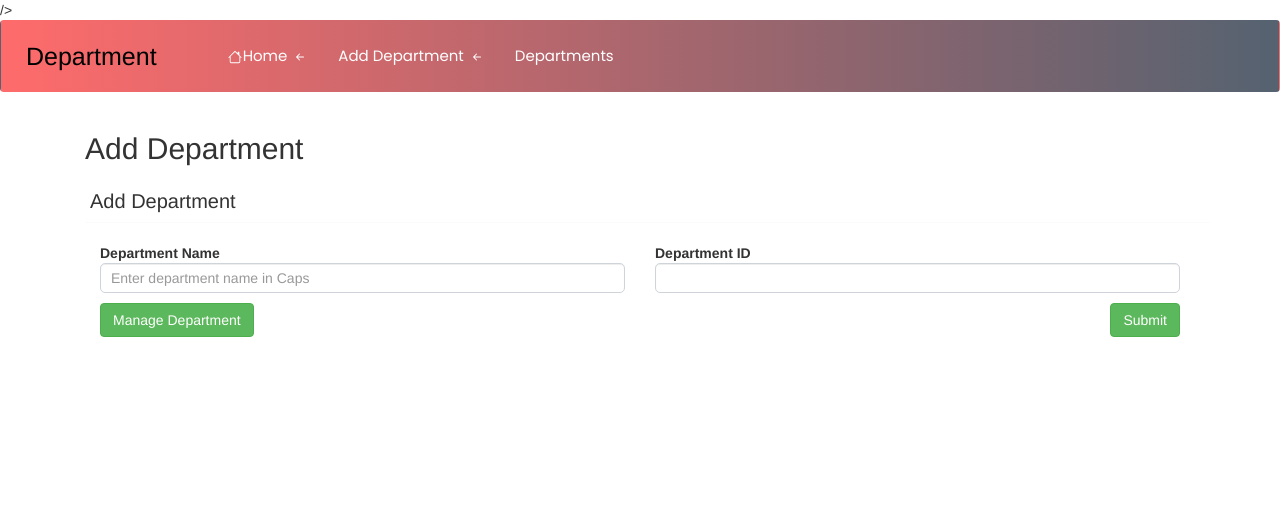
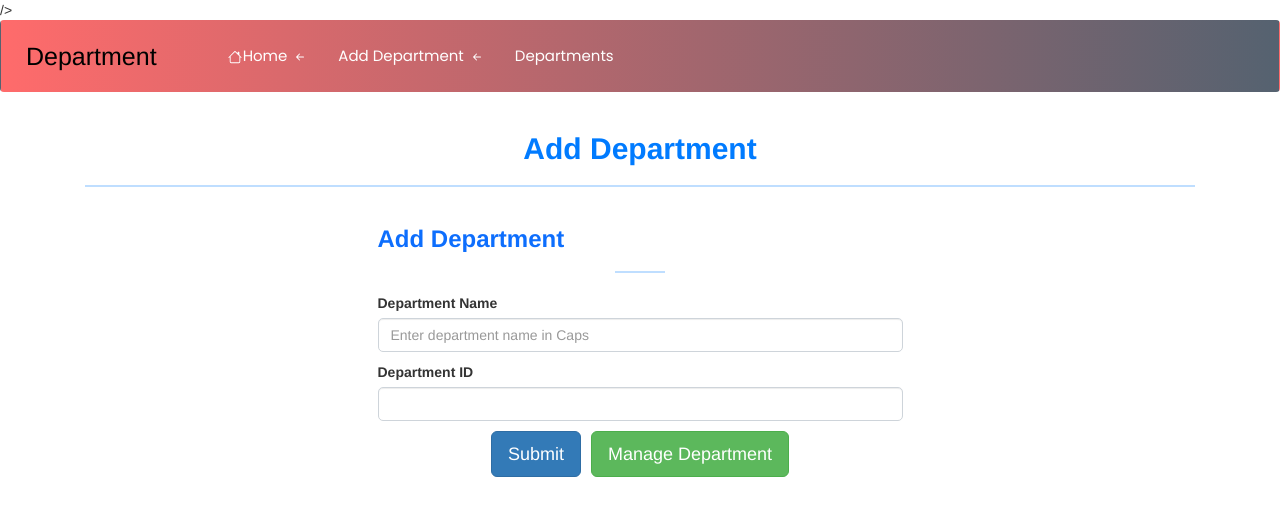
Before and after one commit to sandipan-das-sd/ems, a React (Create React App) app: page /addDepartment in a window 1280 px wide. Shown: the top 516 px of the page. Built offline with nearby package versions, Linux system fonts and the light colour scheme; no server answers.

Commit message:
ui bug fixes of add dept

```diff
--- a/src/components/NewDepartment.js
+++ b/src/components/NewDepartment.js
@@ -1,3 +1,4 @@
+
 import React, { useState } from "react";
 import axios from 'axios';
 import { useNavigate } from "react-router-dom";
@@ -49,12 +50,11 @@ export default function NewDepartment() {
     });
   };
 
-
   return (
     <>
       {showSuccessAlert && (
-        <div className="alert alert-success d-flex align-items-center" role="alert" style={{ width: "1285px" }}>
-          <span className="me-20" role="img" aria-label="Success">✅</span>
+        <div className="alert alert-success d-flex align-items-center" role="alert" style={{ width: "1085px" }}>
+          <span className="me-10" role="img" aria-label="Success">✅</span>
           <div>
             Department added Successfully!!!
           </div>
@@ -68,36 +68,20 @@ export default function NewDepartment() {
         </div>
       )}
 
-      <div className="container my-2">
-        <h2>Add Department</h2>
+      <div className="container my-2" style={{ textAlign: "center" }}>
+        <h2 style={{ color: "#007bff", marginBottom: "20px", fontWeight: "bold" }}>Add Department</h2>
+        <hr style={{ borderTop: "2px solid #007bff" }} />
       </div>
 
-      <div className="container-fluid pt-3" style={{ padding: "100px" }}>
+      <div className="container-fluid pt-3" style={{ padding: "50px 100px", position: "relative" }}>
         <form onSubmit={handleSubmit}>
-          <div className="row d-flex justify-content-evenly">
-            <h5 style={{ fontSize: "20px" }} className="px-2">
-              Add Department
-            </h5>
-            <hr />
-            <div className="container">
-              <div className="row">
+          <div className="row justify-content-center">
             <div className="col-md-6">
               <div className="mb-3">
-                    <b className="">Department Name</b>
-                    {/* <input
-                      type="text"
-                      name="deptName"
-                      id="deptname"
-                      value={formData.deptName}
-                      placeholder="Enter department name in Caps"
-                      onChange={handleChange}
-                      style={{
-                        border: "1px solid",
-                        width: "100%",
-                        height: "30px",
-
-                      }}
-                    /> */}
+                <b className="text-primary" style={{ fontSize: "24px", marginBottom: "15px", display: "block" }}>Add Department</b>
+                <hr style={{ borderTop: "2px solid #007bff", width: "50px", margin: "0 auto 20px auto" }} />
+                <div className="mb-3">
+                  <label htmlFor="deptName" className="form-label">Department Name</label>
                   <input
                     type="text"
                     name="deptName"
@@ -105,59 +89,37 @@ export default function NewDepartment() {
                     value={formData.deptName}
                     placeholder="Enter department name in Caps"
                     onChange={handleChange}
+                    className="form-control"
                     style={{
                       border: "1px solid #ced4da",
                       borderRadius: "5px",
-                        width: "100%",
-                        height: "30px",
-                        padding: "5px 10px",
                       transition: "border-color 0.3s",
-                        outline: "none", // Remove outline on focus
                     }}
-                      className="form-control"
-                      onMouseEnter={(e) => e.target.style.borderColor = "#80bdff"} // Change border color on hover
-                      onMouseLeave={(e) => e.target.style.borderColor = "#ced4da"} // Reset border color on mouse leave
-                      onFocus={(e) => e.target.style.borderColor = "#007bff"} // Change border color on focus
-                      onBlur={(e) => e.target.style.borderColor = "#ced4da"} // Reset border color on blur
                   />
-
                 </div>
-                </div>
-                <div className="col-md-6">
                 <div className="mb-3">
-                    <b className="">Department ID</b>
+                  <label htmlFor="deptID" className="form-label">Department ID</label>
                   <input
                     type="text"
                     name="deptID"
                     id="deptid"
                     value={formData.deptID}
                     onChange={handleChange}
+                    className="form-control"
                     style={{
                       border: "1px solid #ced4da",
                       borderRadius: "5px",
-                        width: "100%",
-                        height: "30px",
-                        padding: "5px 10px",
                       transition: "border-color 0.3s",
-                        outline: "none", // Remove outline on focus
                     }}
-                      className="form-control"
-                      onMouseEnter={(e) => e.target.style.borderColor = "#80bdff"} // Change border color on hover
-                      onMouseLeave={(e) => e.target.style.borderColor = "#ced4da"} // Reset border color on mouse leave
-                      onFocus={(e) => e.target.style.borderColor = "#007bff"} // Change border color on focus
-                      onBlur={(e) => e.target.style.borderColor = "#ced4da"} // Reset border color on blur
                   />
                 </div>
               </div>
-              </div>
-            </div>
-            <div className="container">
-              <button type="submit" className="btn btn-success float-end">
-                Submit
-              </button>
-              <button type="button" className="btn btn-success float-right" onClick={() => navigate('/manageDepartment')}>
+              <div className="mb-3 text-center">
+                <button type="submit" className="btn btn-primary btn-lg">Submit</button>
+                <button type="button" className="btn btn-success btn-lg ms-3" onClick={() => navigate('/manageDepartment')}>
                   Manage Department
                 </button>
+              </div>
             </div>
           </div>
         </form>
```
Lines whose indentation alone changed are shown as unchanged.
